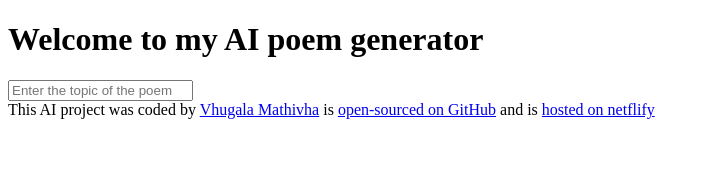
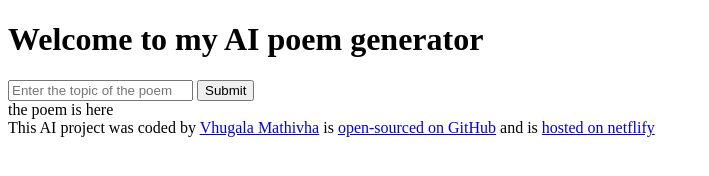
Before and after one commit to Vhugala-Mathivha/poem-generator, a plain HTML site: page index.html in a window 1280 px wide. Shown: the whole page, without its empty margins (0-709 px from the left). Drawn offline with Linux system fonts and the light colour scheme.

Commit message:
added basic html structure

```diff
--- a/index.html
+++ b/index.html
@@ -13,7 +13,11 @@
     <main>
         <form>
             <input type="text" placeholder="Enter the topic of the poem">
+            <input type="submit">
         </form>
+        <div>
+            the poem is here
+        </div>
     </main>
     <footer>
         This AI project was coded by
```
